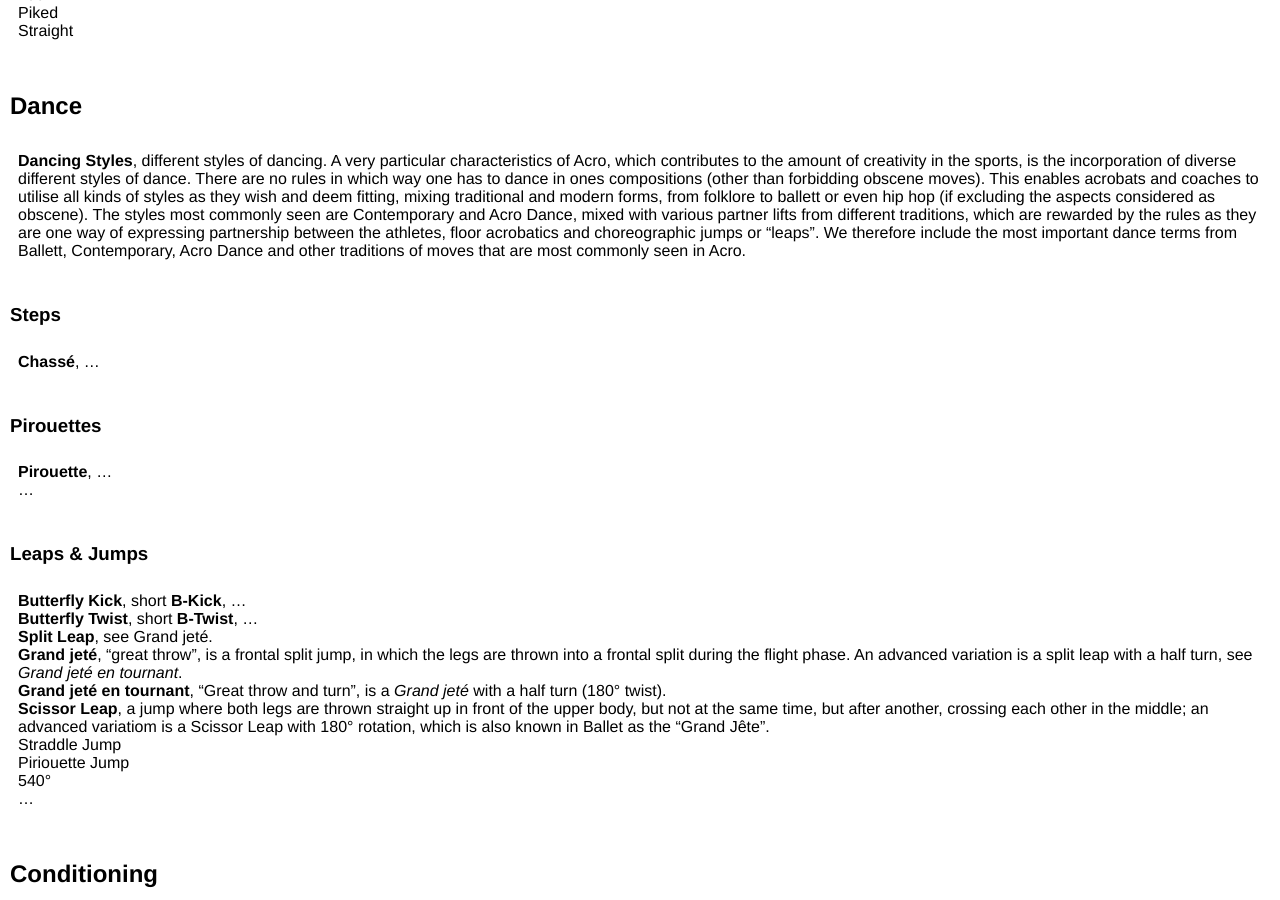
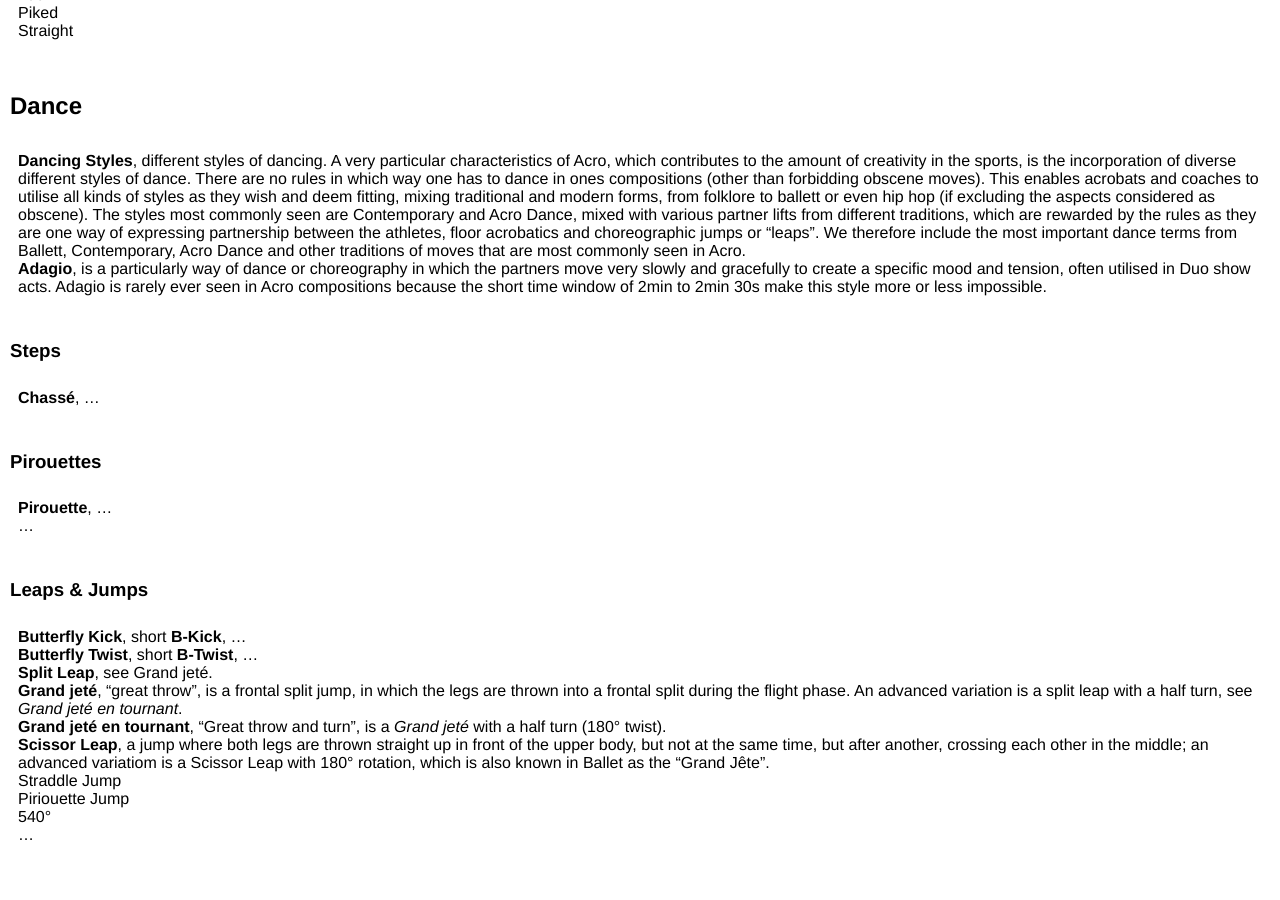
Before and after one commit to floshin/acrolib, a Jekyll site: the page built from glossary.md, in a window 1280 px wide and 900 px high, scrolled down 6039 px. Built offline with Jekyll 4.4.1, drawn with Linux system fonts in a browser that asks for light colours; our own code applies the rules of GitHub Pages for plain Markdown files.

Commit message:
Update glossary.md

```diff
--- a/glossary.md
+++ b/glossary.md
@@ -223,6 +223,7 @@ In German the Front Split is also commonly referred to as "Frauenspagat" (Womens
 ## Dance
 
 * **Dancing Styles**, different styles of dancing. A very particular characteristics of Acro, which contributes to the amount of creativity in the sports, is the incorporation of diverse different styles of dance. There are no rules in which way one has to dance in ones compositions (other than forbidding obscene moves). This enables acrobats and coaches to utilise all kinds of styles as they wish and deem fitting, mixing traditional and modern forms, from folklore to ballett or even hip hop (if excluding the aspects considered as obscene). The styles most commonly seen are Contemporary and Acro Dance, mixed with various partner lifts from different traditions, which are rewarded by the rules as they are one way of expressing partnership between the athletes, floor acrobatics and choreographic jumps or "leaps". We therefore include the most important dance terms from Ballett, Contemporary, Acro Dance and other traditions of moves that are most commonly seen in Acro.
+* **Adagio**, is a particularly way of dance or choreography in which the partners move very slowly and gracefully to create a specific mood and tension, often utilised in Duo show acts. Adagio is rarely ever seen in Acro compositions because the short time window of 2min to 2min 30s make this style more or less impossible.
 
 
 ### Steps
```
